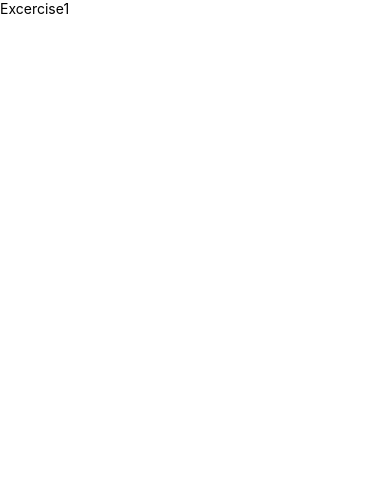
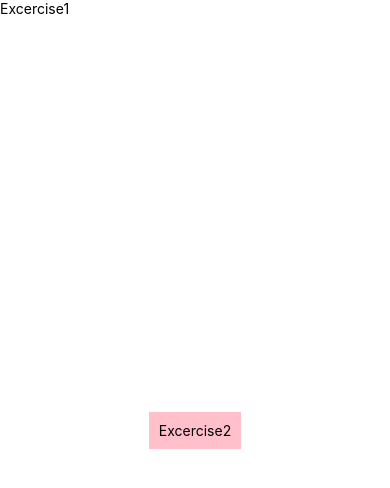
Before and after one commit to kuldeeepkumar/practiceApp, a React Native app: screen / in a window 390 px wide. Shown: the top 488 px of the page. Built offline with nearby package versions, Linux system fonts and the light colour scheme.

Commit message:
function declaration done

```diff
--- a/App.js
+++ b/App.js
@@ -7,7 +7,7 @@ export default function App() {
   return (
     <>
       <Excercise1 />
-      {/*<Excercise2 />*/}
+      <Excercise2 />
     </>
   );
 }
```
